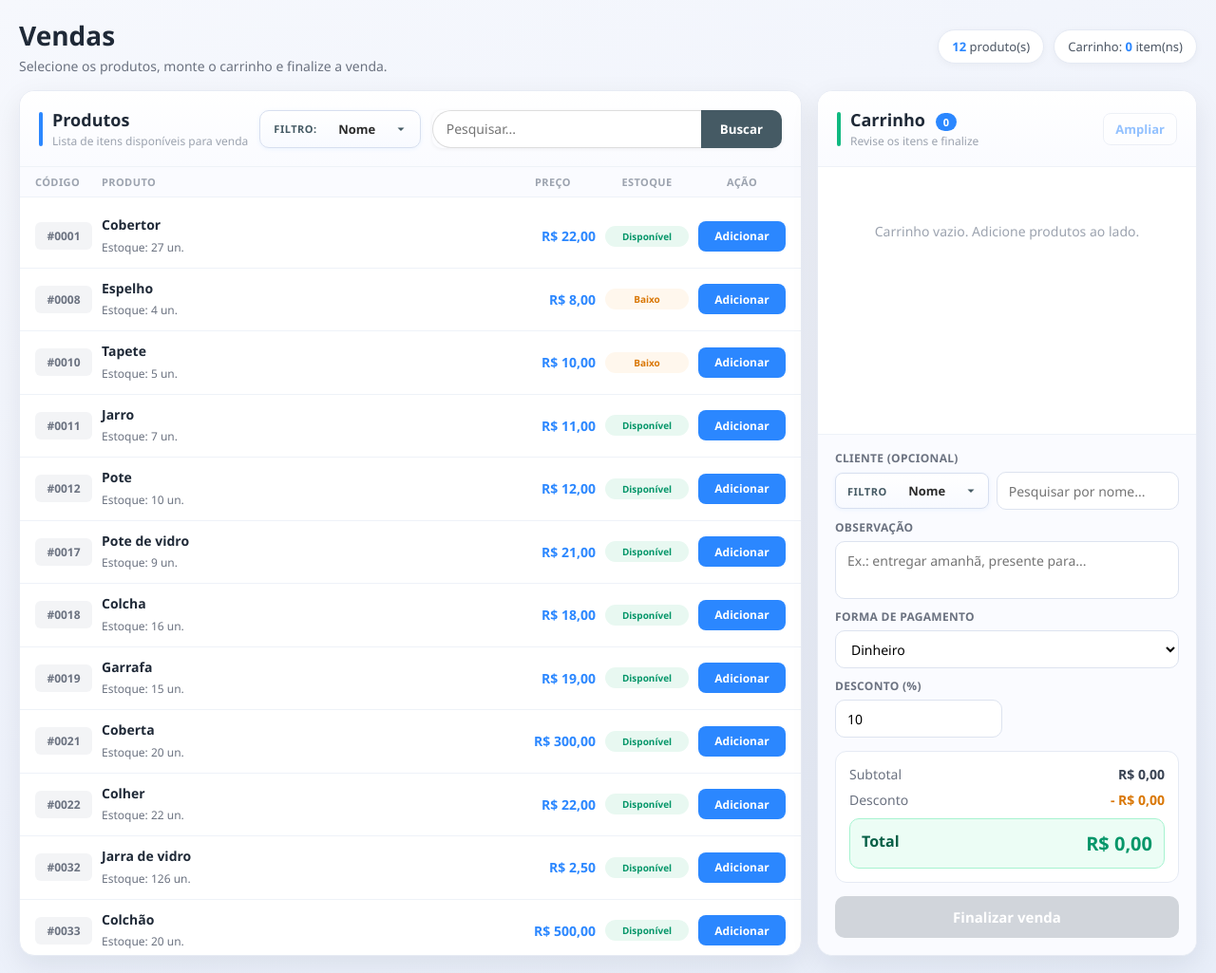
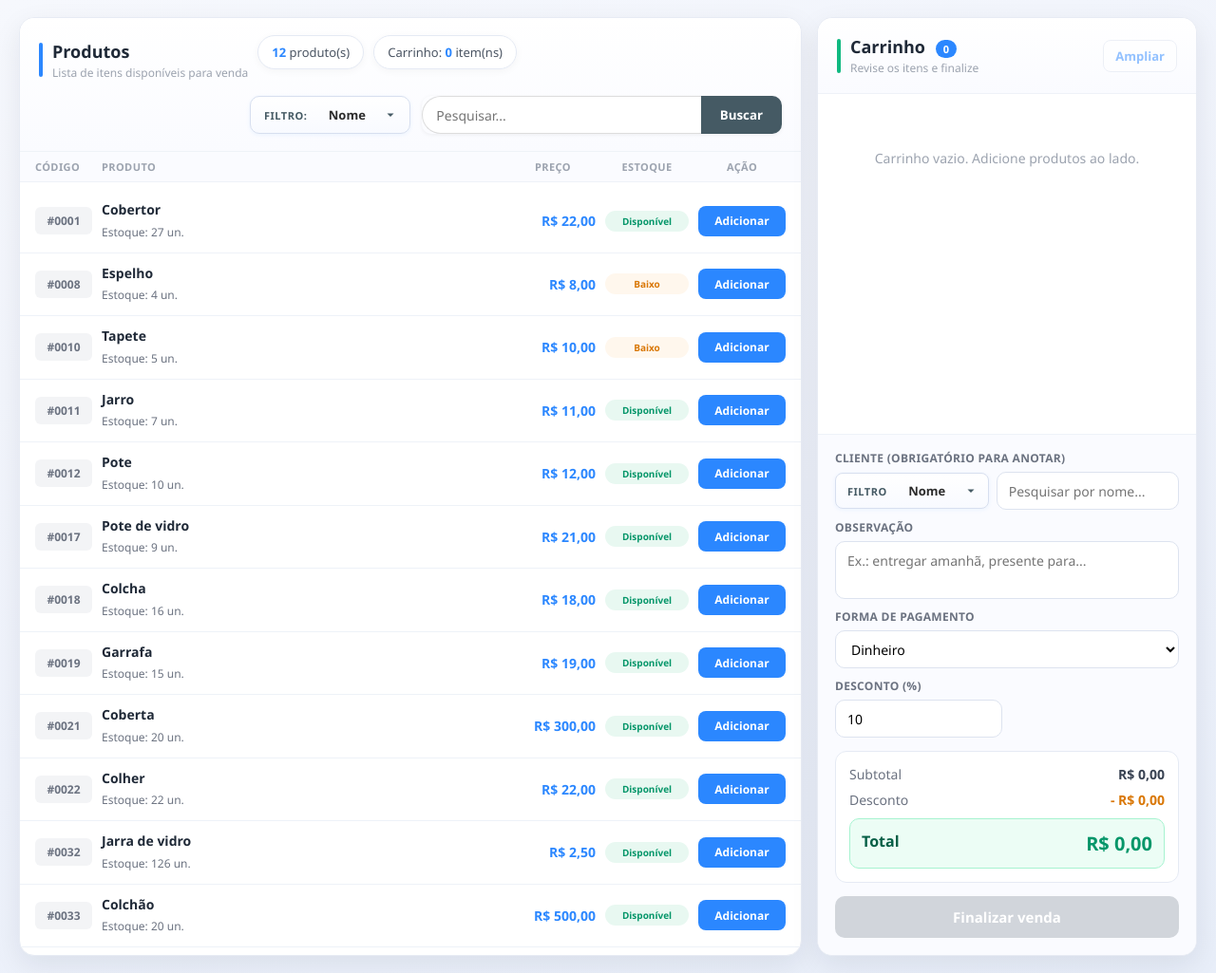
Before and after one commit to Inhan69/Loja, a Django app: page /vendas/ in a window 1280 px wide. Shown: the whole page at 95% size. Run offline with Django 5.2, Linux system fonts and the light colour scheme; data comes from the database, SQL or seed files in the repository; both versions use the stored data as it was after the commit.

Commit message:
modal venda

```diff
--- a/Templates/pag_vendas.html
+++ b/Templates/pag_vendas.html
@@ -25,20 +25,8 @@
       flex-wrap: wrap;
     }
 
-    .page-title-wrap h1 {
-      margin: 0;
-      font-size: 28px;
-      font-weight: 700;
-      color: #1f2937;
-    }
-
-    .page-title-wrap p {
-      margin: 4px 0 0;
-      font-size: 14px;
-      color: #6b7280;
-    }
-
     .page-stats {
+      margin-left: auto;
       display: flex;
       gap: 10px;
       flex-wrap: wrap;
@@ -389,6 +377,7 @@
 
     .cliente-search-box {
       position: relative;
+      min-width: 0;
     }
 
     .cliente-suggestions {
@@ -423,8 +412,8 @@
       align-items: center;
       justify-content: space-between;
       gap: 10px;
-      margin-top: 8px;
-      padding: 10px 12px;
+      min-height: 40px;
+      padding: 6px 10px;
       background: #eef6ff;
       border: 1px solid #cfe0ff;
       border-radius: 10px;
@@ -434,14 +423,20 @@
 
     .hidden { display: none !important; }
 
+    .cliente-selecionado > div { min-width: 0; overflow: hidden; }
     .cliente-selecionado strong {
       display: block;
       font-size: 14px;
+      white-space: nowrap;
+      overflow: hidden;
+      text-overflow: ellipsis;
     }
-
     .cliente-selecionado span {
       font-size: 12px;
       color: #6b7280;
+      white-space: nowrap;
+      overflow: hidden;
+      text-overflow: ellipsis;
     }
 
     .btn-limpar-cliente { background: white; color: #dc2626; font-size: 12px; padding: 6px 10px; flex-shrink: 0; }
@@ -660,16 +655,7 @@
   </style>
 </head>
 <body>
-  <div class="page-top">
-    <div class="page-title-wrap">
-      <h1>Vendas</h1>
-      <p>Selecione os produtos, monte o carrinho e finalize a venda.</p>
-    </div>
-    <div class="page-stats">
-      <span class="stat-chip"><strong>{{ produtos|length }}</strong> produto(s)</span>
-      <span class="stat-chip">Carrinho: <strong id="stat-itens">0</strong> item(ns)</span>
-    </div>
-  </div>
+
 
   <div class="layout">
     <section class="panel">
@@ -679,6 +665,12 @@
           <div>
             <h2>Produtos</h2>
             <small>Lista de itens disponíveis para venda</small>
+          </div>
+            <div class="page-top">
+              <div class="page-stats">
+                <span class="stat-chip"><strong>{{ produtos|length }}</strong> produto(s)</span>
+                <span class="stat-chip">Carrinho: <strong id="stat-itens">0</strong> item(ns)</span>
+              </div>
             </div>
         </div>
 
@@ -756,7 +748,7 @@
 
         <div class="checkout-grid">
           <div class="field full">
-            <label for="cliente-busca">Cliente (opcional)</label>
+            <label for="cliente-busca">Cliente (obrigatório para anotar)</label>
             <input type="hidden" name="cliente_id" id="cliente_id" value="">
             <div class="cliente-filtro-row">
               <div class="filtro-grupo filtro-grupo-inline">
@@ -770,14 +762,14 @@
             <div class="cliente-search-box">
               <input type="search" id="cliente-busca" placeholder="Pesquisar por nome..." autocomplete="off">
               <ul id="cliente-suggestions" class="cliente-suggestions"></ul>
-            </div>
-            </div>
               <div id="cliente-selecionado" class="cliente-selecionado hidden">
                 <div>
                   <strong id="cliente-nome"></strong>
                   <span id="cliente-info"></span>
                 </div>
                 <button type="button" class="btn btn-limpar-cliente" id="btn-limpar-cliente">Remover</button>
+              </div>
+            </div>
             </div>
           </div>
 
@@ -793,6 +785,9 @@
               <option value="{{ valor }}">{{ rotulo }}</option>
               {% endfor %}
             </select>
+            <small id="pagamento-anotado-hint" class="hidden" style="color:#6b7280;font-size:12px;font-weight:700;border-radius:8px;padding:10px;border:1px solid #d7dfef;">
+              <strong style="color:#2b87ff;">Cliente selecionado: </strong> a venda será anotada.
+            </small>
           </div>
 
           <div class="field hidden" id="parcelas-field">
@@ -806,7 +801,7 @@
 
           <div class="field">
             <label for="desconto">Desconto (%)</label>
-            <input type="number" name="desconto" id="desconto" value="10" min="0" max="100" step="0.01">
+            <input type="number" name="desconto" id="desconto" value="10" min="0" max="100" step="1">
           </div>
         </div>
 
@@ -910,6 +905,7 @@
       modalTotal: $("modal-total"),
       desconto: $("desconto"),
       tipoPagamento: $("tipo_pagamento"),
+      pagamentoHint: $("pagamento-anotado-hint"),
       parcelas: $("parcelas"),
       parcelasField: $("parcelas-field"),
       infoParcelas: $("info-parcelas"),
@@ -939,18 +935,22 @@
 
     function atualizarOpcaoAnotado() {
       const temCliente = Boolean(els.clienteId.value);
-      const opcao = els.tipoPagamento.querySelector('option[value="anotado"]');
-      if (temCliente && !opcao) {
-        const option = document.createElement("option");
-        option.value = "anotado";
-        option.textContent = "Anotado (fiado)";
-        els.tipoPagamento.appendChild(option);
-      } else if (!temCliente && opcao) {
-        if (els.tipoPagamento.value === "anotado") {
+      let opcao = els.tipoPagamento.querySelector('option[value="anotado"]');
+
+      [...els.tipoPagamento.options].forEach((opt) => {
+        if (opt.value !== "anotado") opt.hidden = temCliente;
+      });
+
+      if (temCliente) {
+        els.tipoPagamento.classList.add("hidden");
+        els.pagamentoHint?.classList.remove("hidden");
+        atualizarFormaPagamento();
+      } else {
+        els.tipoPagamento.classList.remove("hidden");
+        els.pagamentoHint?.classList.add("hidden");
         els.tipoPagamento.value = "dinheiro";
-          atualizarFormaPagamento();
-        }
-        opcao.remove();
+        els.desconto.value = "10";
+        els.desconto.dispatchEvent(new Event("input"));
       }
     }
 
@@ -961,6 +961,7 @@
       els.clienteNome.textContent = cliente.nome;
       els.clienteInfo.textContent = `${cliente.telefone} · CPF ${cliente.cpf}`;
       els.clienteSelecionado.classList.remove("hidden");
+      els.clienteBusca.closest(".cliente-filtro-row")?.classList.add("tem-cliente");
       esconderSugestoesClientes();
       atualizarOpcaoAnotado();
       salvarCheckout();
@@ -971,6 +972,7 @@
       els.clienteBusca.value = "";
       els.clienteBusca.style.display = "block";
       els.clienteSelecionado.classList.add("hidden");
+      els.clienteBusca.closest(".cliente-filtro-row")?.classList.remove("tem-cliente");
       esconderSugestoesClientes();
       atualizarOpcaoAnotado();
       salvarCheckout();
@@ -1250,6 +1252,9 @@
     }
 
     function atualizarFormaPagamento() {
+      if (els.clienteId.value) {
+        els.tipoPagamento.value = "anotado";
+      }
       const pagamento = els.tipoPagamento.value;
       els.desconto.value = (pagamento === "dinheiro" || pagamento === "pix") ? 10 : 0;
       calcularTotais();
@@ -1278,6 +1283,15 @@
     els.formCheckout.addEventListener("submit", (event) => {
       const itens = Object.values(carrinho).map((item) => ({ produto_id: item.produto_id, quantidade: item.quantidade }));
       if (!itens.length) { event.preventDefault(); return; }
+
+      if (els.clienteId.value) {
+        els.tipoPagamento.value = "anotado";
+      } else if (els.tipoPagamento.value === "anotado") {
+        event.preventDefault();
+        alert("Selecione um cliente para anotar a venda.");
+        return;
+      }
+
       els.itemsInput.value = JSON.stringify(itens);
       limparSessaoVendas();
     });
--- a/Templates/partials/filtros_busca.html
+++ b/Templates/partials/filtros_busca.html
@@ -1,5 +1,4 @@
 <style>
-/* Filtros compartilhados: produtos, clientes, vendas */
 :root{
     --panel-color: white;
     --text-color: #2c2c2c;
@@ -116,7 +115,6 @@
   width: 100%;
 }
 
-/* Vendas */
 .barra-busca-filtros.compacto .filtro-grupo,
 .barra-busca-filtros.compacto .busca-grupo,
 .barra-busca-filtros.compacto .campo-busca,
@@ -135,14 +133,14 @@
 .cliente-filtro-row { display: flex; gap: 8px; align-items: center; }
 .cliente-filtro-row .cliente-search-box { flex: 1; min-width: 0; }
 .cliente-filtro-row .cliente-search-box input { width: 100%; }
+.cliente-filtro-row.tem-cliente .filtro-grupo-inline { display: none; }
 
 .search-form .busca-grupo { flex: 1; min-width: 0; }
 .search-form .busca-grupo .campo-busca { min-width: 0; }
 
-/* Clientes – painel de anotações */
 .notes-panel-toolbar.barra-busca-filtros {
   margin-right: auto;
-  width: 40%;
+  min-width: 40%;
   padding: 12px 16px;
   background: #fafbff;
   gap: 10px;
--- a/front_end/models.py
+++ b/front_end/models.py
@@ -30,7 +30,7 @@ class Venda(models.Model):
         ("pix", "PIX"),
         ("cartao_credito", "Cartão de Crédito"),
         ("cartao_debito", "Cartão de Débito"),
-        ("anotado", "Anotado (fiado)"),
+        ("anotado", "Anotado"),
     ]
 
     STATUS_CHOICES = [
--- a/front_end/views.py
+++ b/front_end/views.py
@@ -305,13 +305,12 @@ def registrar_venda(request: HttpRequest):
         return redirect("front_end:vendas")
 
     tipo_pagamento = request.POST.get("tipo_pagamento", "dinheiro")
-    if tipo_pagamento not in dict(Venda.PAGAMENTO_CHOICES):
+    cliente_id = request.POST.get("cliente_id", "").strip()
+
+    if cliente_id:
+        tipo_pagamento = "anotado"
+    elif tipo_pagamento not in dict(Venda.PAGAMENTO_CHOICES) or tipo_pagamento == "anotado":
         tipo_pagamento = "dinheiro"
-
-    if tipo_pagamento == "anotado":
-        cliente_id_check = request.POST.get("cliente_id", "").strip()
-        if not cliente_id_check:
-            return redirect("front_end:vendas")
 
     items_json = request.POST.get("items")
     if items_json:
@@ -326,9 +325,10 @@ def registrar_venda(request: HttpRequest):
             desconto_geral = Decimal("0")
 
         cliente = None
-        cliente_id = request.POST.get("cliente_id", "").strip()
         if cliente_id:
             cliente = Client.objects.filter(id=cliente_id).first()
+            if not cliente:
+                return redirect("front_end:vendas")
 
         observacao = request.POST.get("observacao", "").strip()[:200]
 
```
Also changed, not shown: Templates/pag_clientes.html (+10 -5 lines), db.sqlite3. Lines whose indentation alone changed are shown as unchanged.
